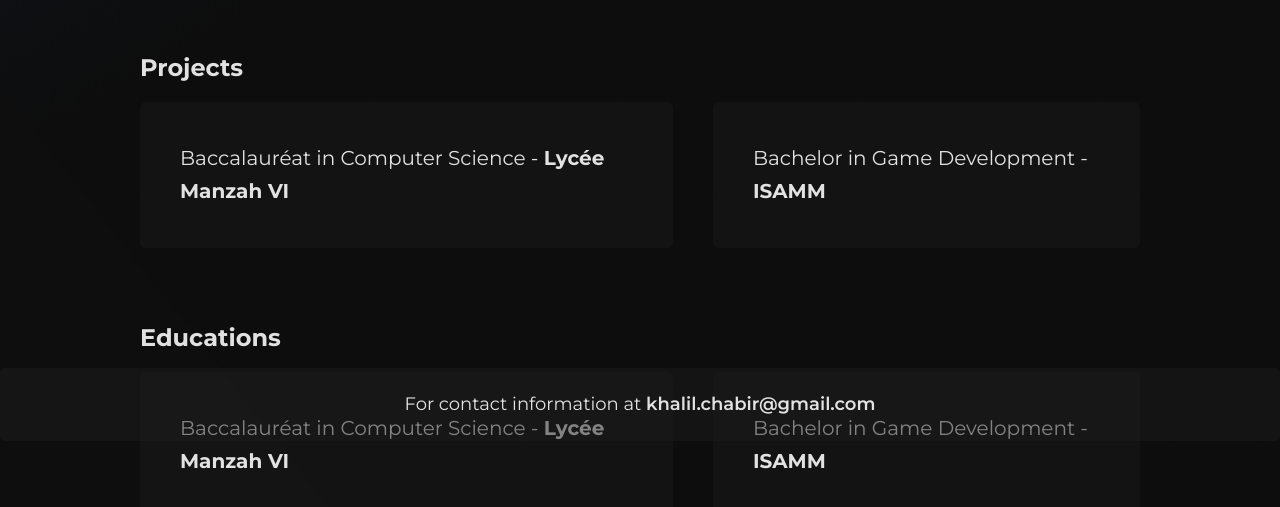
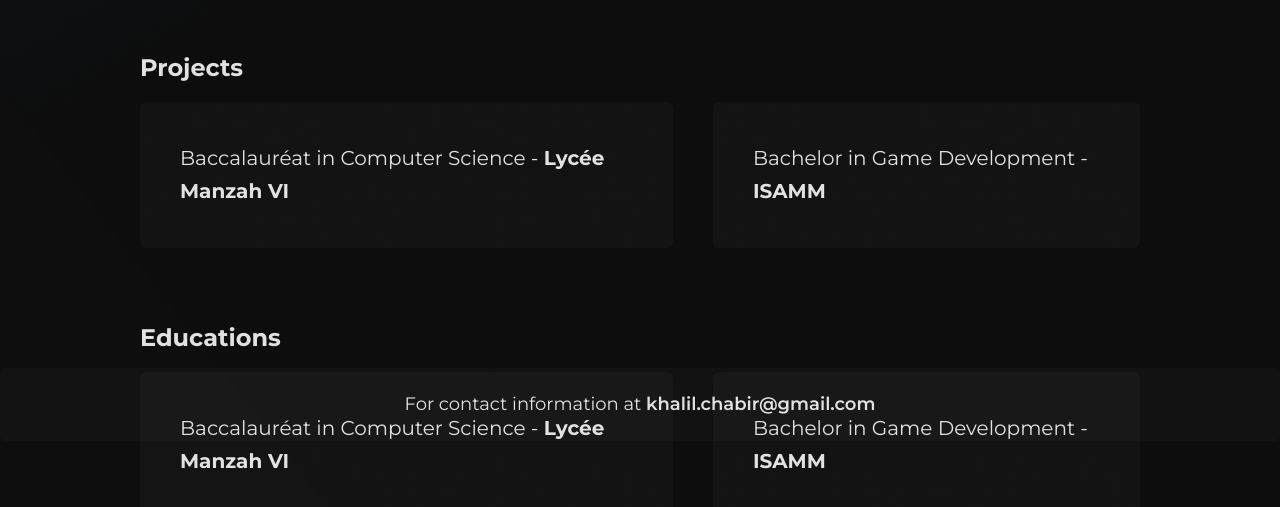
Before and after one commit to Therealkhalil/Portfolio-website, a plain HTML site: page index.html in a window 1280 px wide. Shown: the part 359-866 px from the top of the page. Drawn offline with Linux system fonts and the light colour scheme.

Commit message:
- modern

```diff
--- a/style.css
+++ b/style.css
@@ -145,7 +145,7 @@
 }
 
 .Education-flex div {
-  background-color: #1e1e1e61;
+  background-color: #ffffff06;
   border-radius: 6px;
   padding: 40px;
 }
@@ -170,7 +170,7 @@
   font-size: 10px;
   margin-left: auto;
   margin-right: auto;
-  background-color: #1e1e1e7b;
+  background-color: #ffffff06;
   text-align: center;
   width: 100%;
   margin: auto;
```
